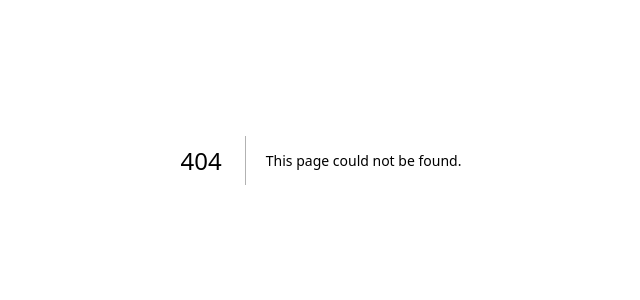
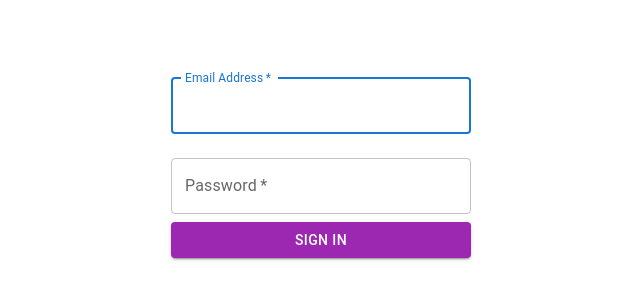
Before and after one commit to hewayman/ecommerce-site-client, a Next.js app in the folder ecommerce-site/: page /login in a window 1280 px wide. Before the commit this address had no page. Shown: the part 240-540 px from the top of the page, without its empty margins (319-959 px from the left). Built offline with nearby package versions, Linux system fonts and the light colour scheme.

Commit message:
WIP add login form

```diff
--- /dev/null
+++ b/ecommerce-site/src/app/login/page.tsx
@@ -0,0 +1,7 @@
+import LoginForm from '@/components/login/login-form';
+
+const Login = () => {
+  return <LoginForm />;
+};
+
+export default Login;
--- /dev/null
+++ b/ecommerce-site/src/components/home/hero.module.css
@@ -0,0 +1,2 @@
+.button {
+}
--- /dev/null
+++ b/ecommerce-site/src/components/login/login-form.module.css
@@ -0,0 +1,17 @@
+.container {
+  align-items: center;
+  display: flex;
+  height: 100vh;
+  justify-content: center;
+}
+
+.form {
+  display: flex;
+  flex-direction: column;
+  width: 300px;
+}
+
+.button {
+  margin-top: 1em;
+  margin-bottom: 0.8em;
+}
--- /dev/null
+++ b/ecommerce-site/src/components/login/login-form.tsx
@@ -0,0 +1,60 @@
+'use client';
+
+import { FormEvent, useState } from 'react';
+import { Button, TextField } from '@mui/material';
+import styles from './login-form.module.css';
+
+const LoginForm = () => {
+  const [email, setEmail] = useState<string>('');
+  const [password, setPassword] = useState<string>('');
+
+  const handleSubmit = (e: FormEvent<HTMLFormElement>) => {
+    e.preventDefault();
+
+    console.log(email, password);
+  };
+
+  return (
+    <div className={styles.container}>
+      <form onSubmit={handleSubmit} className={styles.form} noValidate>
+        <TextField
+          margin="normal"
+          required
+          id="email"
+          label="Email Address"
+          name="email"
+          autoComplete="email"
+          autoFocus
+          onChange={(e) => setEmail(e.target.value)}
+        />
+        <TextField
+          margin="normal"
+          required
+          name="password"
+          label="Password"
+          type="password"
+          id="password"
+          autoComplete="current-password"
+          onChange={(e) => setPassword(e.target.value)}
+        />
+        <Button
+          type="submit"
+          variant="contained"
+          color="secondary"
+          className={styles.button}
+        >
+          Sign In
+        </Button>
+        {/* <Grid container justify="flex-end">
+                <Grid item>
+                  <Link href="/user/register" variant="body2" style={{ fontFamily:'Montserrat', fontWeight: 900, textDecoration:'none' }}>
+                    {"Don't have an account? Sign Up"}
+                  </Link>
+                </Grid>
+              </Grid> */}
+      </form>
+    </div>
+  );
+};
+
+export default LoginForm;
```
Also changed, not shown: ecommerce-site/src/app/listing/page.tsx (added, +7 -0 lines), ecommerce-site/src/app/page.tsx (+18 -8 lines), ecommerce-site/src/components/home/hero.tsx (added, +23 -0 lines), ecommerce-site/src/components/site/navbar.module.css (added, +11 -0 lines), ecommerce-site/src/components/site/navbar.tsx (added, +23 -0 lines), ecommerce-site/src/app/page.module.css (deleted).
